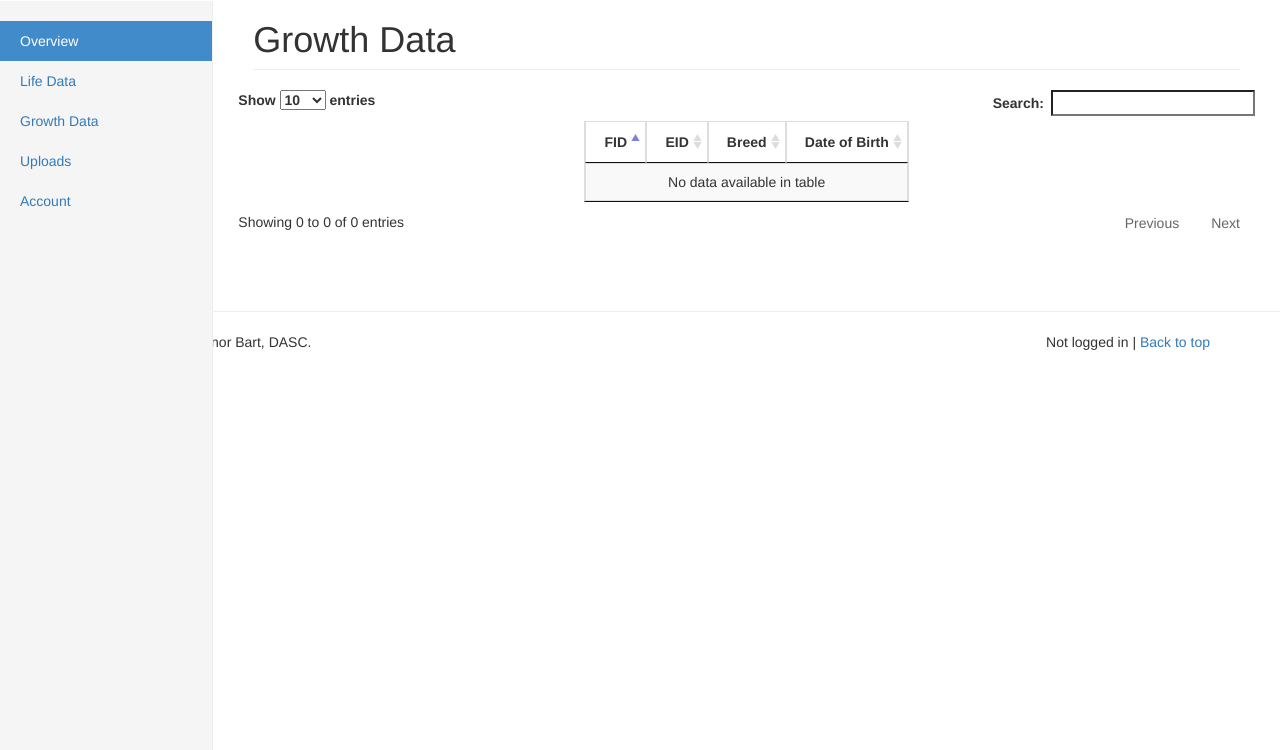
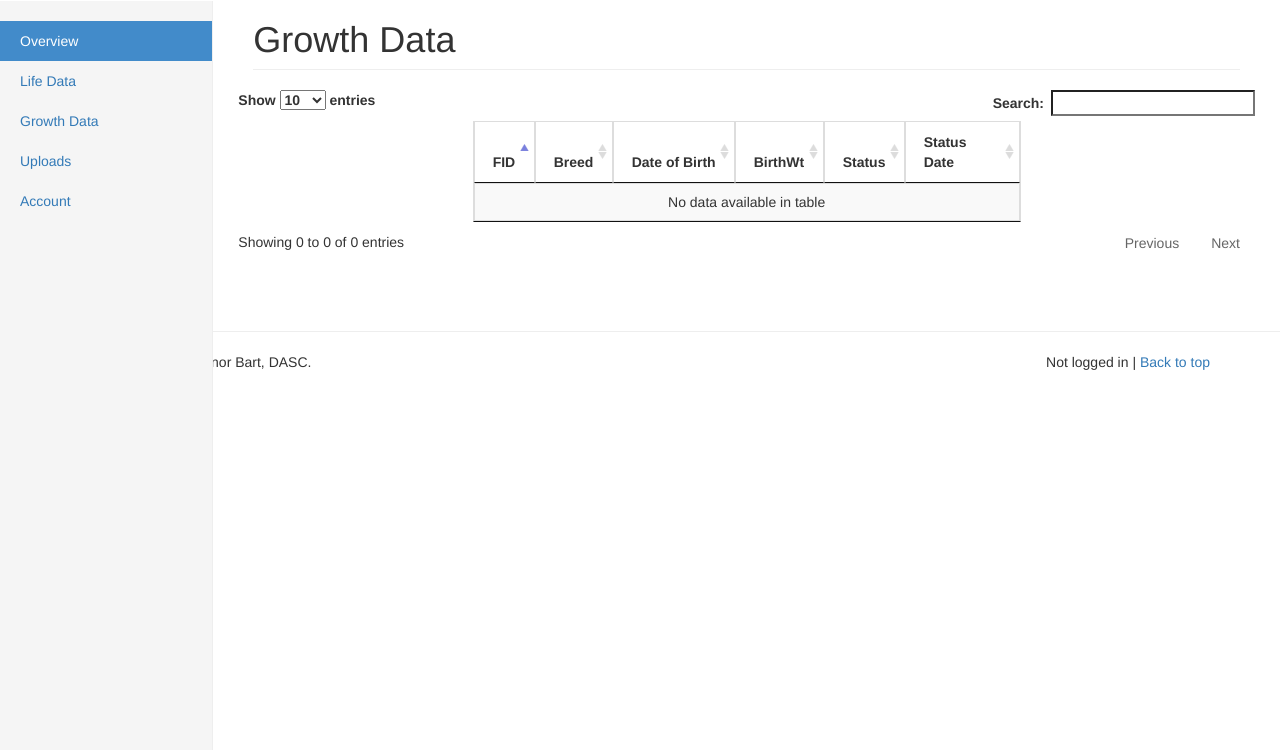
Before and after one commit to ElBell/VTDairyDB, a Flask app: page /growth_data in a window 1280 px wide. Shown: the part 50-800 px from the top of the page. Run offline with Flask 2, Linux system fonts and the light colour scheme; data that the repository does not hold is empty; parts of the project's set-up code (start-up, migrations or seed data) failed here and were passed over; some libraries are stand-ins or nearby versions.

Commit message:
Made a table for birth_status data on the growth data page

```diff
--- a/controllers/growth_data.py
+++ b/controllers/growth_data.py
@@ -12,5 +12,5 @@ from dateutil import parser
 def growth_data():
     growth_data_table = GrowthData.query.all()
     birth_status_data_table = BirthStatusData.query.all()
-    # total_growth_data =
-    return render_template('growth_data.html', current_table=growth_data_table)
+    total_growth_data = birth_status_data_table
+    return render_template('growth_data.html', current_table=total_growth_data)
--- a/templates/growth_data.html
+++ b/templates/growth_data.html
@@ -28,18 +28,22 @@ $(document).ready(function(){
      <thead>
         <tr>
             <th>FID</th>
-            <th>EID</th>
             <th>Breed</th>
             <th>Date of Birth</th>
+            <th>BirthWt</th>
+            <th>Status</th>
+            <th>Status Date</th>
         </tr>
      </thead>
     <tbody>
 {% for row in current_table %}
         <tr>
             <td>{{ row.fid }}</td>
-            <td>{{ row.eid }}</td>
             <td>{{ row.breed }}</td>
             <td>{{ row.dob }}</td>
+            <td>{{ row.bwt }}</td>
+            <td>{{ row.status }}</td>
+            <td>{{ row.status_date }}</td>
         </tr>
 {% endfor %}
     </tbody>
```
